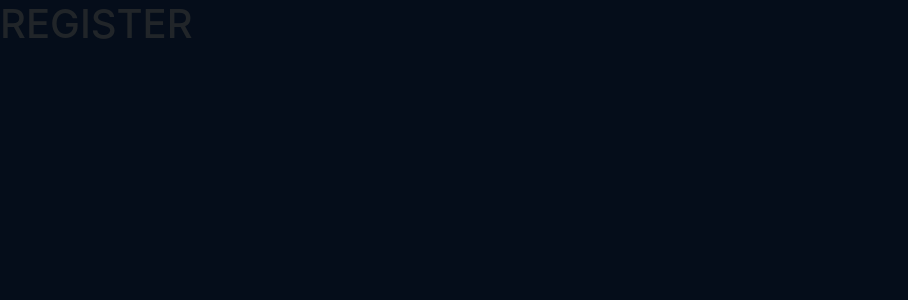
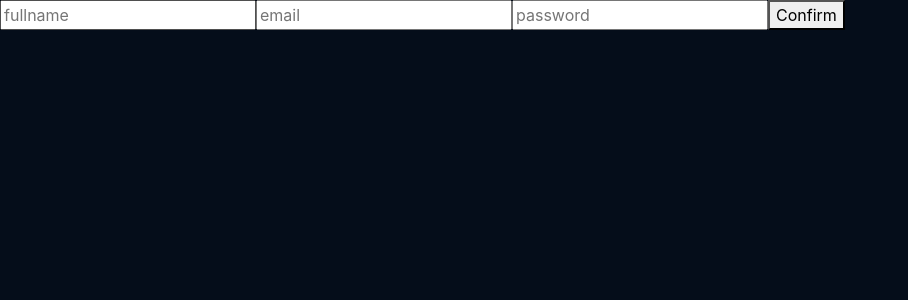
Before and after one commit to andresg19/singlestack, a React (Create React App) app in the folder client/: page /register in a window 1280 px wide. Shown: the top 300 px of the page, without its empty margins (0-908 px from the left). Built offline with nearby package versions, Linux system fonts and the light colour scheme.

Commit message:
forms login register initialized

```diff
--- a/client/package.json
+++ b/client/package.json
@@ -11,9 +11,12 @@
     "bootstrap": "^5.2.2",
     "react": "^18.2.0",
     "react-dom": "^18.2.0",
+    "react-redux": "^8.0.4",
     "react-router": "^6.4.2",
     "react-router-dom": "^6.4.2",
     "react-scripts": "5.0.1",
+    "redux": "^4.2.0",
+    "redux-thunk": "^2.4.1",
     "web-vitals": "^2.1.4"
   },
   "scripts": {
--- a/client/src/Components/UsersLoginout/Login/Login.jsx
+++ b/client/src/Components/UsersLoginout/Login/Login.jsx
@@ -5,9 +5,14 @@ const Login= () => {
     const { loginWithRedirect } = useAuth0();
 
     return(
-        <div>
-            <h1>LOGIN</h1>
+        <div className='containerLogin'>
+        <form>
+            <input type="text" autoComplete='off' placeholder='email'/>
+            <input type="password" autoComplete='off' placeholder='password'/>
+            <button type='submit'>Confirm</button>
+        </form>
         </div>
+
     )
 }
 
--- a/client/src/Components/UsersLoginout/Register/Register.jsx
+++ b/client/src/Components/UsersLoginout/Register/Register.jsx
@@ -4,9 +4,14 @@ import React from 'react';
 const Register = () => {
 
     return (
-        <div>
-        <h1>REGISTER</h1>
-    </div>
+        <div className='containerRegister'>
+        <form>
+            <input type="text" autoComplete='off' placeholder='fullname'/>
+            <input type="text" autoComplete='off' placeholder='email'/>
+            <input type="password" autoComplete='off' placeholder='password'/>
+            <button type='submit'>Confirm</button>
+        </form>
+        </div>
      );
 }
 
--- /dev/null
+++ b/client/src/Redux/Actions/ActionTypes.js
@@ -0,0 +1,2 @@
+export const GET_USERS = "GET_USERS";
+export const POST_USERS = "POST_USERS";
```
Also changed, not shown: client/src/Redux/Reducer/index.js (added, +9 -0 lines), client/src/Redux/Store/index.js (added, +12 -0 lines), client/src/Redux/Actions/Actions.js (added), 1 other file (tests, documents, lock files or other folders).
